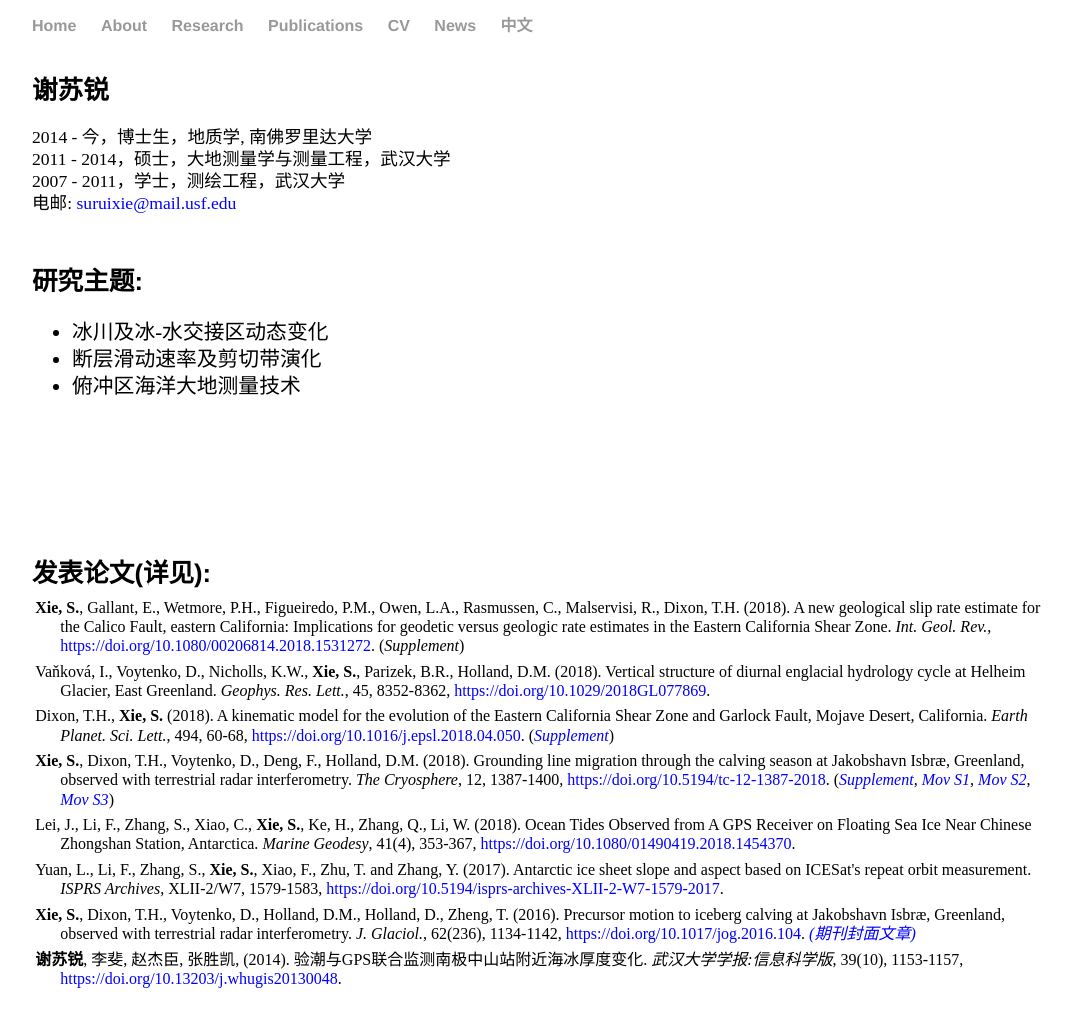
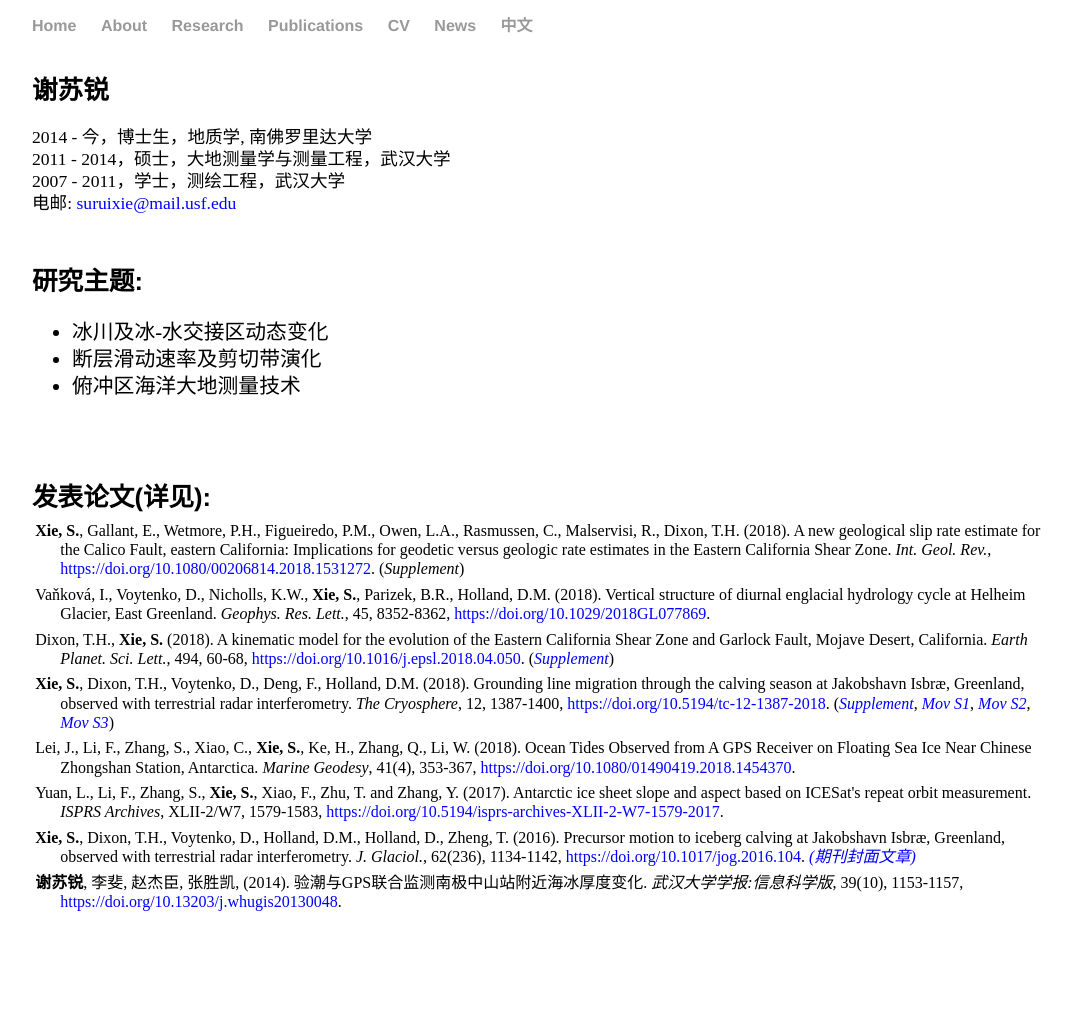
Before and after one commit to suruixie/suruixie.github.io, a Jekyll site: the page built from Chinese/index.html, in a window 1280 px wide. Shown: the whole page, without its empty margins (96-1168 px from the left). Built offline with Jekyll 4.4.1, drawn with Linux system fonts in a browser that asks for light colours; a style sheet for code colours, icons or effects is not loaded; after the commit the page ends 934 px from its top, so only the background shows below that.

Commit message:
Update index.html

```diff
--- a/Chinese/index.html
+++ b/Chinese/index.html
@@ -21,7 +21,7 @@
 		    <li style="line-height:130%; font-size:1.0em; color:#000000;">俯冲区海洋大地测量技术</a></li>
 	    </ul>
 	<div class="sideText">
-		<h4 style="margin-top:6em;margin-bottom:0.2em;">发表论文(详见<a  href="https://scholar.google.com/citations?hl=en&user=kF4StsMAAAAJ&view_op=list_works" style="color:#0000FF;"><i class="ai ai-google-scholar ai-2x"></i></a>): </h4>
+		<h4 style="margin-top:3em;margin-bottom:0.2em;">发表论文(详见<a  href="https://scholar.google.com/citations?hl=en&user=kF4StsMAAAAJ&view_op=list_works" style="color:#0000FF;"><i class="ai ai-google-scholar ai-2x"></i></a>): </h4>
 		<p  class="publist" style="font-size:1.0em;">
 			<strong>Xie, S.</strong>, Gallant, E., Wetmore, P.H., Figueiredo, P.M., Owen, L.A., Rasmussen, C., Malservisi, R., Dixon, T.H. (2018). A new geological slip rate estimate for the Calico Fault, eastern California: Implications for geodetic versus geologic rate estimates in the Eastern California Shear Zone. <em>Int. Geol. Rev.</em>, <a href="https://doi.org/10.1080/00206814.2018.1531272" style="color:#0000FF;">https://doi.org/10.1080/00206814.2018.1531272</a>.  (<em><a href="../files/2018/Xie_2018_IGR_supp.pdf" style="color:#000000;">Supplement</a></em>)<br>
 		<p  class="publist" style="font-size:1.0em;">
```
